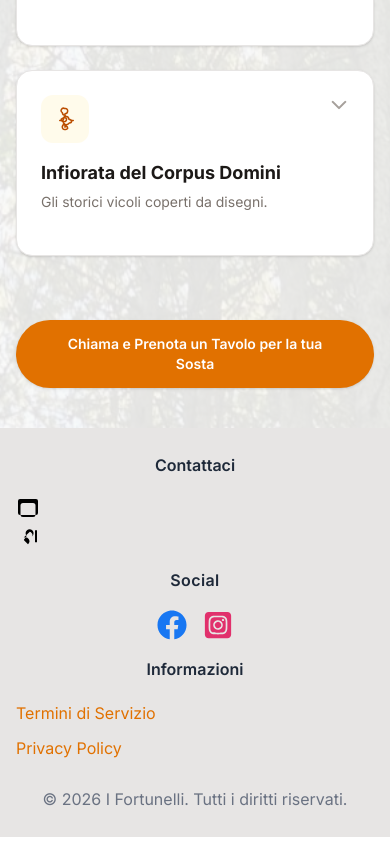
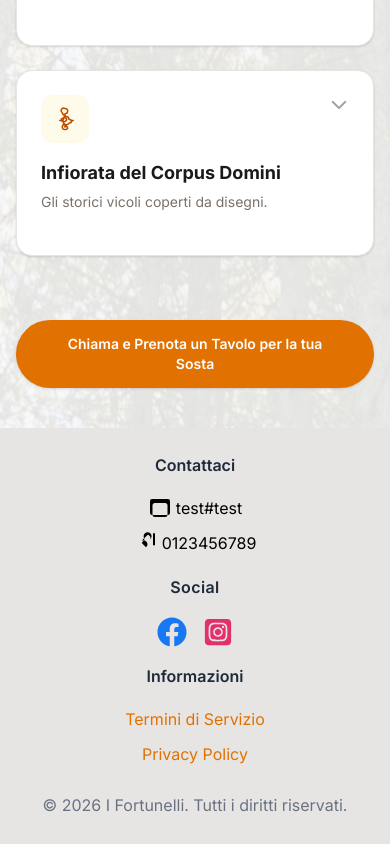
Before and after one commit to angeloren92/i-fortunelli, a Next.js app: page /il-territorio in a window 390 px wide. Shown: the part 2438-3282 px from the top of the page. Built offline with nearby package versions, Linux system fonts and the light colour scheme.

Commit message:
fix footer

```diff
--- a/src/app/il-territorio/IlTerritorio.jsx
+++ b/src/app/il-territorio/IlTerritorio.jsx
@@ -288,7 +288,7 @@ export default function IlTerritorio() {
                                                                             src={item.media[currentSlide]}
                                                                             alt={`${item.title} slide ${currentSlide + 1}`}
                                                                             fill
-                                                                            sizes="(max-w-1024px) 100vw, (max-w-1200px) 50vw, 50vw"
+                                                                            sizes="(max-w-1024px) 100vw, (max-w-1200px) 100vw, 100vw"
                                                                             className="object-cover transition-all duration-500 select-none pointer-events-none"
                                                                         />
 
--- a/src/layout/AppFooter.jsx
+++ b/src/layout/AppFooter.jsx
@@ -25,18 +25,18 @@ export default function AppFooter() {
                         <h5 className="font-semibold text-gray-800">Contattaci</h5>
                         <ul className="mt-4">
                             {/* Email Address Link */}
-                            <li className="flex items-center mt-2">
+                            <li className="flex justify-center md:justify-start mt-2">
                                 <svg viewBox="0 0 24 24" fill="currentColor" className="w-6 h-6 mr-1">
                                     <path d="M20 4H4a2 2 0 00-2 2v12a2 2 0 002 2h16a2 2 0 002-2V6a2 2 0 00-2-2zm-3 18H7a2.5 2.5 0 01-2.5-2.5v-9A2.5 2.5 0 017 8h10a2.5 2.5 0 012.5 2.5v9a2.5 2.5 0 01-2.5 2.5z"></path>
                                 </svg>
-                                <span>{businessDetails?.email}</span>
+                                <span>test#test</span>
                             </li>
                             {/* Telephone Link */}
-                            <li className="flex items-center mt-2">
+                            <li className="flex justify-center md:justify-start mt-2">
                                 <svg viewBox="0 0 24 24" fill="currentColor" className="w-6 h-6 mr-1">
                                     <path d="M12 17.25l-3.75-3.75a5 5 0 01-.353-.853L10.657 9a4 4 0 115.146.588c.935-.936.935-2.465 0-3.4l-1.114-1.114a5 5 0 01-.854-.353L7.75 10.584A4 4 0 0112 17.25zm7-14v12h2v-12h-2z"></path>
                                 </svg>
-                                <span>{businessDetails?.phone}</span>
+                                <span>0123456789</span>
                             </li>
                         </ul>
                     </div>
@@ -72,10 +72,10 @@ export default function AppFooter() {
                     <div className="text-center md:text-left">
                         <h5 className="font-semibold text-gray-800">Informazioni</h5>
                         <ul className="mt-4">
-                            <li className="flex items-center mt-2">
+                            <li className="flex justify-center md:justify-start mt-2">
                                 <a href="#" className="text-amber-600 hover:underline">Termini di Servizio</a>
                             </li>
-                            <li className="flex items-center mt-2">
+                            <li className="flex justify-center md:justify-start mt-2">
                                 <a href="#" className="text-amber-600 hover:underline">Privacy Policy</a>
                             </li>
                         </ul>
```
